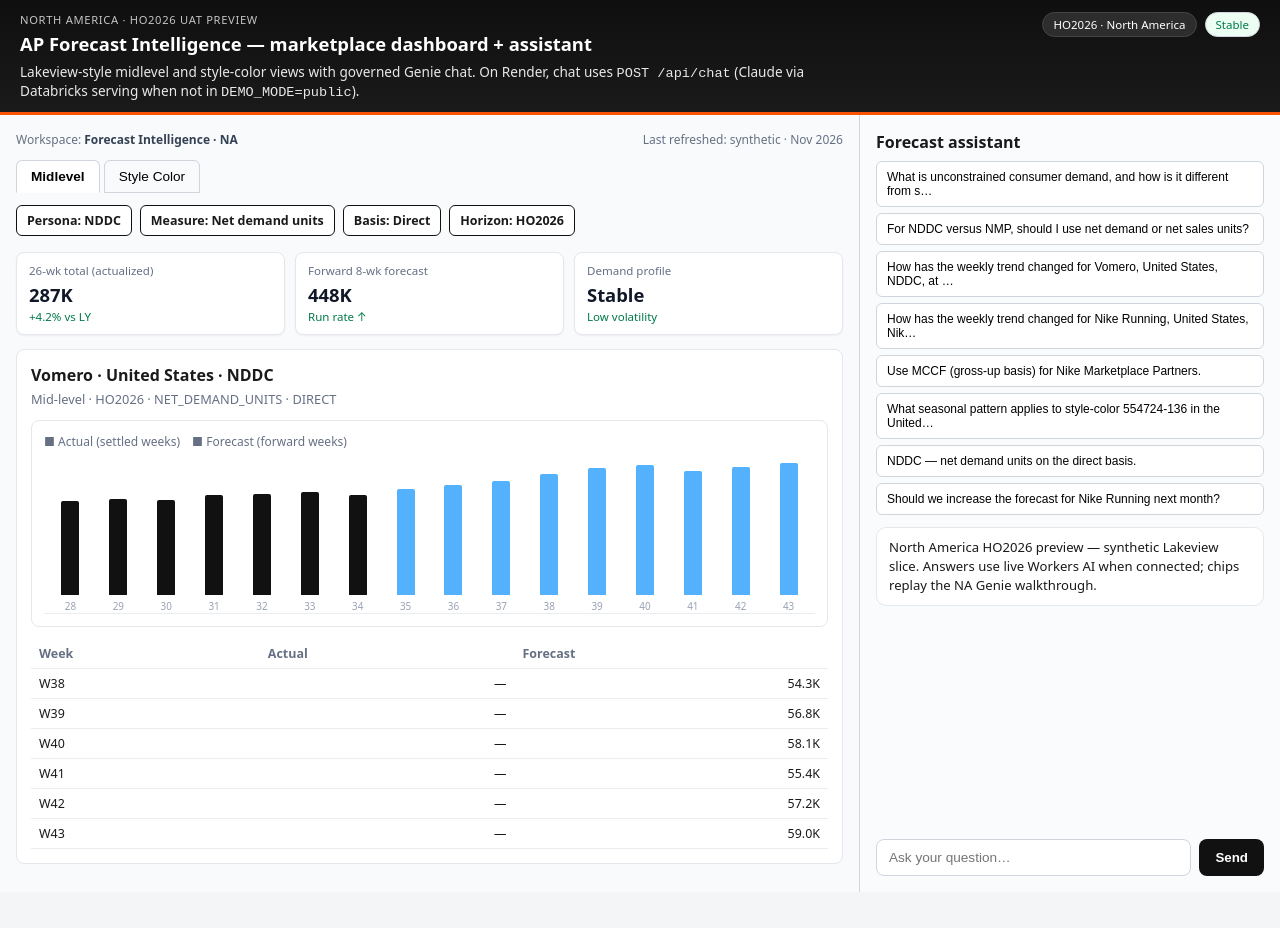
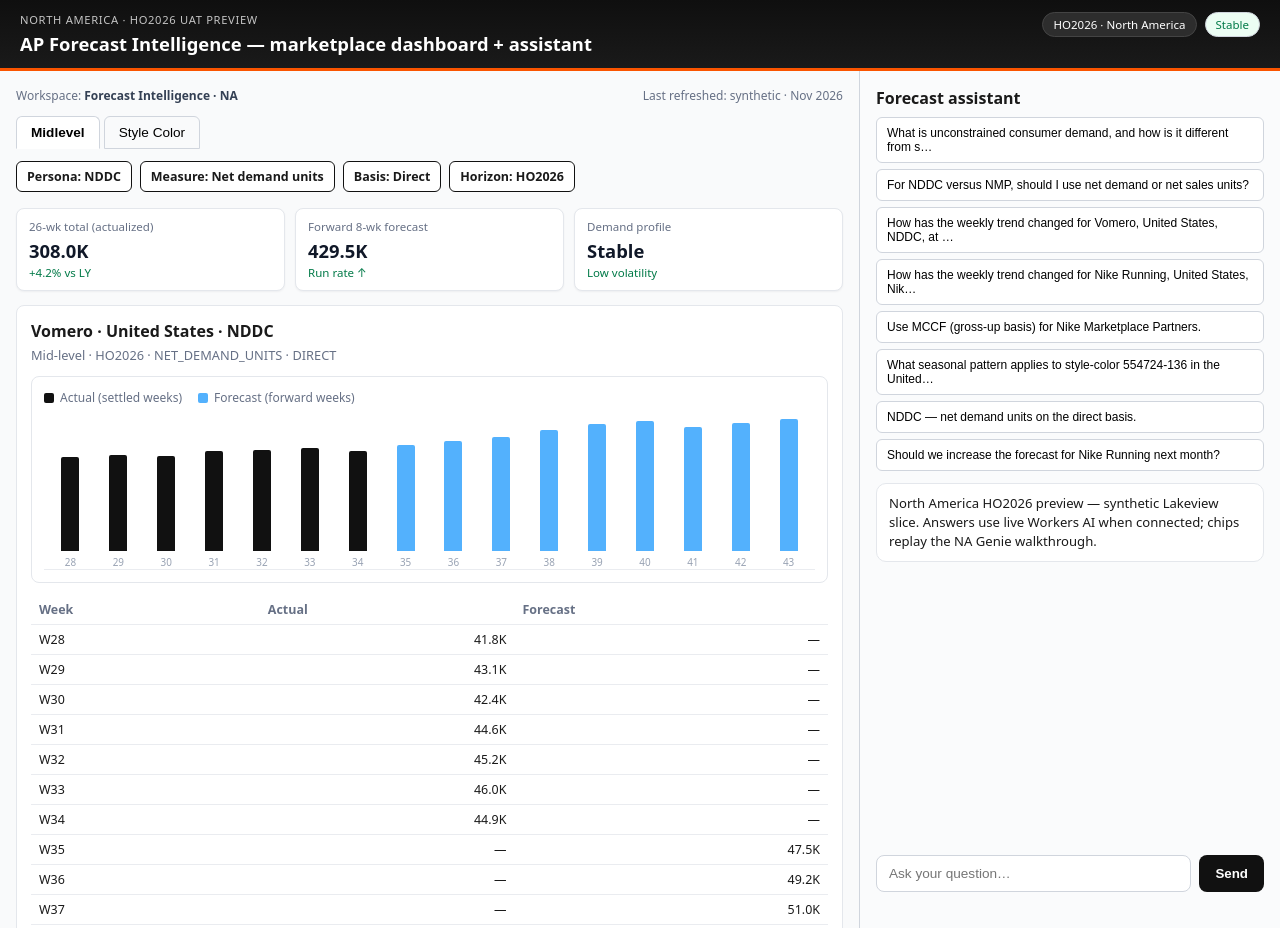
Before and after one commit to yh598/ap-fi-genie-demo, a plain HTML site: page static/genie-demo.html in a window 1280 px wide. Shown: the top 928 px of the page. Before the commit the page ends 892 px from the top, so only its background shows below. Drawn offline with Linux system fonts and the light colour scheme.

Commit message:
Polish Genie demo UI and Databricks-only chat routing
Full weekly table, chart legend colors, derived KPIs, remove deploy blurb; route Workers path only when DEMO_MODE=workers.

Co-authored-by: Cursor <cursoragent@cursor.com>

```diff
--- a/static/genie-demo.css
+++ b/static/genie-demo.css
@@ -312,8 +312,30 @@ body {
   font-size: 0.75rem;
   color: #667085;
   display: flex;
-  gap: 12px;
+  gap: 16px;
   margin-bottom: 8px;
+  flex-wrap: wrap;
+}
+
+.legend-item {
+  display: inline-flex;
+  align-items: center;
+  gap: 6px;
+}
+
+.legend-swatch {
+  width: 10px;
+  height: 10px;
+  border-radius: 2px;
+  flex-shrink: 0;
+}
+
+.legend-swatch.actual {
+  background: #111;
+}
+
+.legend-swatch.forecast {
+  background: #53b1fd;
 }
 
 .season-grid {
--- a/static/genie-demo.html
+++ b/static/genie-demo.html
@@ -11,11 +11,6 @@
       <div>
         <p class="eyebrow">North America · HO2026 UAT preview</p>
         <h1>AP Forecast Intelligence — marketplace dashboard + assistant</h1>
-        <p class="lead">
-          Lakeview-style midlevel and style-color views with governed Genie chat. On Render, chat
-          uses <code>POST /api/chat</code> (Claude via Databricks serving when not in
-          <code>DEMO_MODE=public</code>).
-        </p>
       </div>
       <div class="badges">
         <span class="badge">HO2026 · North America</span>
@@ -40,12 +35,18 @@
           <div id="midlevel-block">
             <div class="chart-panel">
               <div class="legend">
-                <span>■ Actual (settled weeks)</span>
-                <span>■ Forecast (forward weeks)</span>
+                <span class="legend-item"
+                  ><span class="legend-swatch actual" aria-hidden="true"></span> Actual (settled
+                  weeks)</span
+                >
+                <span class="legend-item"
+                  ><span class="legend-swatch forecast" aria-hidden="true"></span> Forecast (forward
+                  weeks)</span
+                >
               </div>
               <div class="chart-bars" id="weekly-chart"></div>
             </div>
-            <div class="weekly-table" id="weekly-table" aria-label="Recent weekly actuals and forecast"></div>
+            <div class="weekly-table" id="weekly-table" aria-label="Weekly actuals and forecast"></div>
           </div>
           <div id="style-color-block" hidden>
             <p class="meta">Monthly seasonality index (synthetic)</p>
--- a/static/genie-demo.js
+++ b/static/genie-demo.js
@@ -243,10 +243,39 @@ async function requestChat(question, segment) {
   return { error: lastErr };
 }
 
-function formatUnits(w, scaleK) {
-  const v = w.a || w.f;
+function formatUnits(v, scaleK) {
   if (scaleK) return `${Math.round(v)}K`;
-  return `${v.toFixed ? v.toFixed(1) : v}K`;
+  return `${Number(v).toFixed(1)}K`;
+}
+
+function formatTotalK(v, scaleK) {
+  if (scaleK && v >= 1000) return `${(v / 1000).toFixed(2)}M`;
+  return formatUnits(v, scaleK);
+}
+
+function cellActual(w, scaleK) {
+  if (!w.a) return "—";
+  return formatUnits(w.a, scaleK);
+}
+
+function cellForecast(w, scaleK) {
+  if (!w.f) return "—";
+  return formatUnits(w.f, scaleK);
+}
+
+function kpisFromSeries(series, scaleK, template) {
+  const actualSum = series.reduce((s, w) => s + w.a, 0);
+  const forward = series.filter((w) => w.f > 0);
+  const forward8 = forward.slice(0, 8).reduce((s, w) => s + w.f, 0);
+  const out = template.map((k) => ({ ...k }));
+  out[0] = { ...out[0], value: formatTotalK(actualSum, scaleK) };
+  if (out[1].label.toLowerCase().includes("forward 8")) {
+    out[1] = { ...out[1], value: formatTotalK(forward8, scaleK) };
+  } else if (out[1].label.toLowerCase().includes("peak week")) {
+    const peak = forward.reduce((b, w) => (w.f > b.f ? w : b), forward[0]);
+    out[1] = { ...out[1], value: formatUnits(peak.f, scaleK), delta: `${peak.week} seasonal lift` };
+  }
+  return out;
 }
 
 function renderBars(data, scaleK) {
@@ -256,7 +285,7 @@ function renderBars(data, scaleK) {
     .map((w) => {
       const ah = w.a ? Math.round((w.a / max) * 132) : 0;
       const fh = w.f ? Math.round((w.f / max) * 132) : 0;
-      const label = formatUnits(w, scaleK);
+      const label = formatUnits(w.a || w.f, scaleK);
       const settled = w.a ? "actual" : "forecast";
       return `<div class="bar-wrap" title="${w.week}: ${label} (${settled})">
         <div class="bar-stack">
@@ -272,7 +301,8 @@ function renderBars(data, scaleK) {
 function renderKpis(meta) {
   const row = document.getElementById("kpi-row");
   if (!row) return;
-  row.innerHTML = meta.kpis
+  const cards = meta.kpis || [];
+  row.innerHTML = cards
     .map(
       (k) => `<article class="kpi">
         <p class="kpi-label">${escapeHtml(k.label)}</p>
@@ -295,10 +325,9 @@ function renderWeeklyTable(data, scaleK) {
   const el = document.getElementById("weekly-table");
   if (!el) return;
   const rows = data
-    .slice(-6)
     .map((w) => {
-      const actual = w.a ? formatUnits(w, scaleK) : "—";
-      const fc = w.f ? formatUnits(w, scaleK) : "—";
+      const actual = cellActual(w, scaleK);
+      const fc = cellForecast(w, scaleK);
       return `<tr><td>${w.week}</td><td class="num">${actual}</td><td class="num">${fc}</td></tr>`;
     })
     .join("");
@@ -324,14 +353,18 @@ function renderDashboard() {
     profile.dataset.tone = viewMeta.demand_profile.toLowerCase().includes("volatile") ? "volatile" : "stable";
   }
 
-  renderKpis(viewMeta);
+  const scaleK = tab === "midlevel" && midView !== "vomero";
+  const series = tab === "midlevel" ? activeWeeklySeries() : [];
+  const kpis =
+    tab === "midlevel" && series.length
+      ? kpisFromSeries(series, scaleK, viewMeta.kpis)
+      : viewMeta.kpis;
+  renderKpis({ ...viewMeta, kpis });
   renderFilters(viewMeta);
 
   if (tab === "midlevel") {
     midlevelBlock.hidden = false;
     scBlock.hidden = true;
-    const scaleK = midView !== "vomero";
-    const series = activeWeeklySeries();
     renderBars(series, scaleK);
     renderWeeklyTable(series, scaleK);
   } else {
```
Also changed, not shown: 1 other file.
